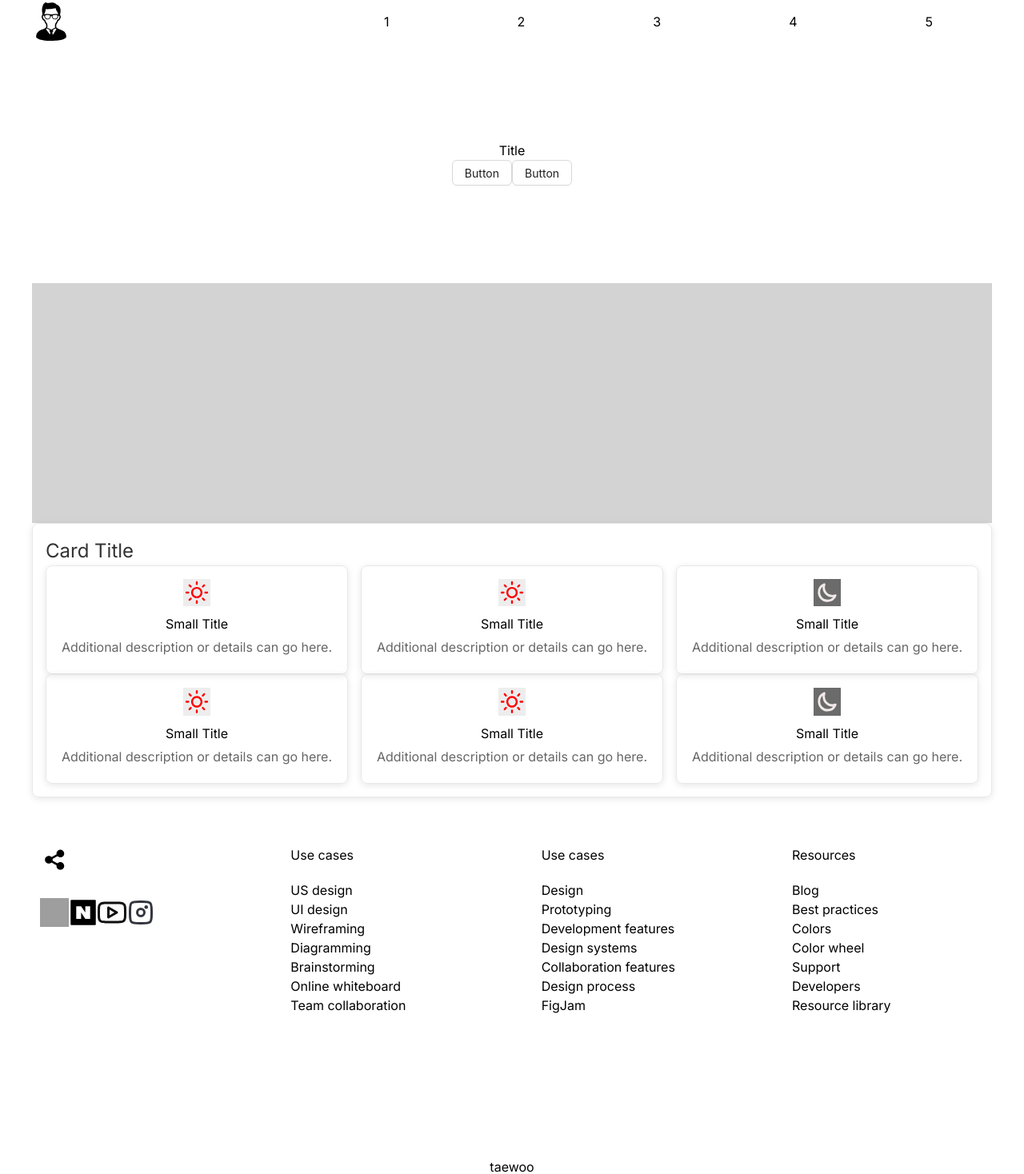
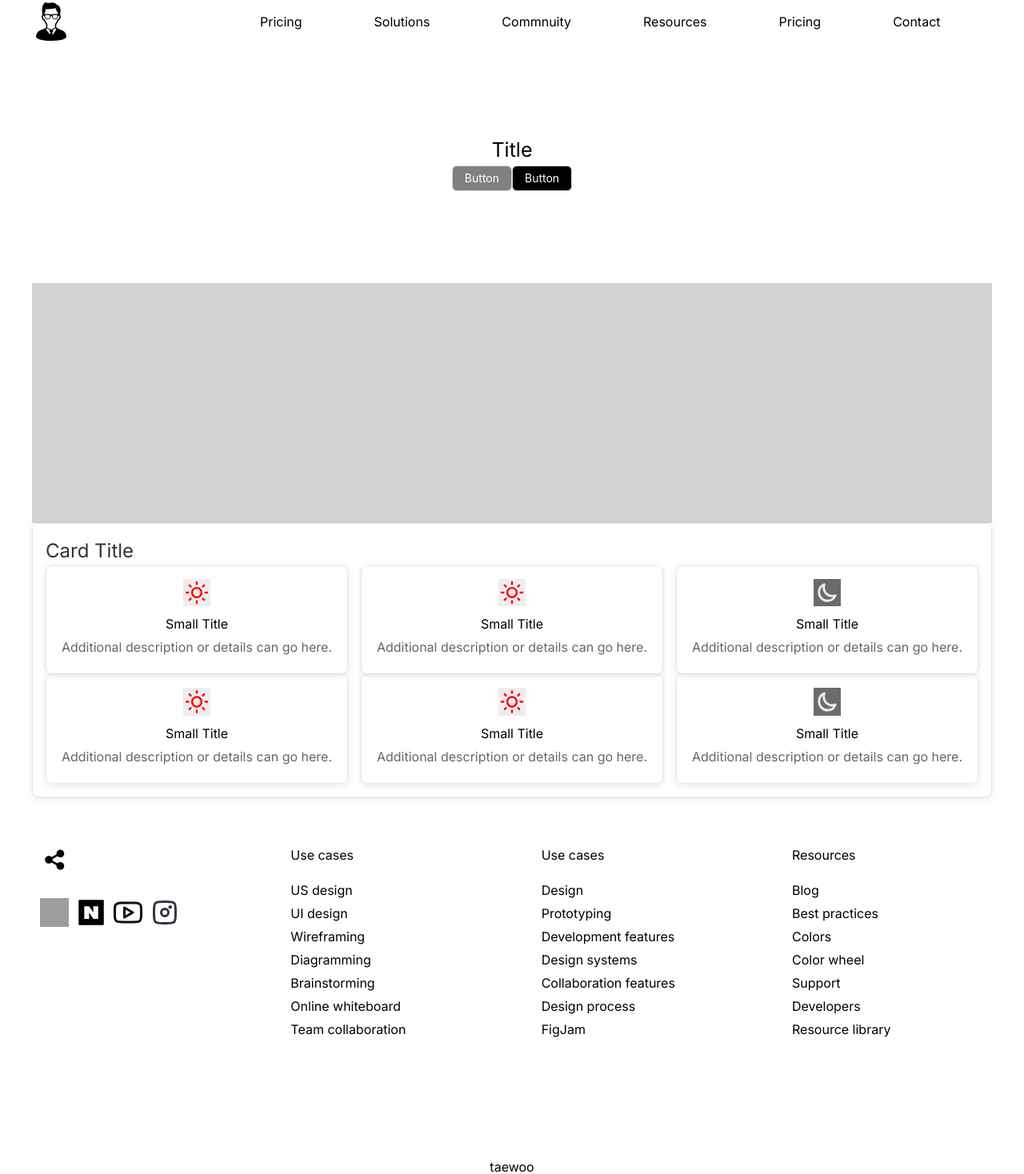
Before and after one commit to rlaxodn322/next14-Blog, a Next.js app: page / in a window 1280 px wide. Shown: the top 1468 px of the page at 80% size. Built offline with nearby package versions, Linux system fonts and the light colour scheme; grey boxes are pictures that could not be loaded.

Commit message:
블로그 메인 페이지 layout 틀

```diff
--- a/src/app/components/Grid.tsx
+++ b/src/app/components/Grid.tsx
@@ -1,5 +1,4 @@
 import React from 'react';
-
 const divparents: React.CSSProperties = {
   margin: '0 auto',
   alignItems: 'center',
@@ -8,22 +7,24 @@ const divparents: React.CSSProperties = {
   justifyContent: 'space-between',
 };
 const divstyle: React.CSSProperties = {
-  padding: '15px 80px',
+  margin: '15px 45px',
   cursor: 'pointer',
 };
+
 const App: React.FC = () => (
   <>
     <div style={{ width: '100%', backgroundColor: 'white' }}>
       <div style={divparents}>
-        <div style={{ width: '20%' }}>
-          <img src="/icons/man.svg" style={{ width: '20%' }}></img>
+        <div style={{ width: '10%' }}>
+          <img src="/icons/man.svg" style={{ width: '40%' }}></img>
         </div>
-        <div style={{ width: '70%', display: 'flex' }}>
-          <div style={divstyle}>1</div>
-          <div style={divstyle}>2</div>
-          <div style={divstyle}>3</div>
-          <div style={divstyle}>4</div>
-          <div style={divstyle}>5</div>
+        <div style={{ width: '80%', display: 'flex' }}>
+          <div style={divstyle}>Pricing</div>
+          <div style={divstyle}>Solutions</div>
+          <div style={divstyle}>Commnuity</div>
+          <div style={divstyle}>Resources</div>
+          <div style={divstyle}>Pricing</div>
+          <div style={divstyle}>Contact</div>
         </div>
       </div>
     </div>
--- a/src/app/components/MiddleFooter.tsx
+++ b/src/app/components/MiddleFooter.tsx
@@ -17,24 +17,47 @@ const SubBox = styled.div`
 const TitleBox = styled.div`
   margin-bottom: 20px;
 `;
-const StoryBox = styled.div``;
+const ImgBox = styled.div`
+  display: flex;
+`;
+const Img2 = styled.img`
+  width: 15%;
+  margin-right: 10px;
+  cursor: pointer;
+`;
+const StoryBox = styled.div`
+  cursor: pointer;
+  margin-top: 5px;
+`;
 const MiddleFooter: React.FC = () => {
   return (
     <>
       <MainBox>
         <SubBox>
           <div>
-            <img
+            <Img2
               style={{ width: '15%', marginBottom: '30px' }}
               src="icons/sns.svg"
-            ></img>{' '}
+            ></Img2>{' '}
           </div>
-          <div style={{ display: 'flex' }}>
-            <img style={{ width: '15%' }} src="icons/facebook.svg"></img>
-            <img style={{ width: '15%' }} src="icons/naver.svg"></img>
-            <img style={{ width: '15%' }} src="icons/youtube.svg"></img>
-            <img style={{ width: '15%' }} src="icons/insta.svg"></img>
-          </div>
+          <ImgBox style={{ display: 'flex' }}>
+            <Img2
+              style={{ width: '15%', marginRight: '10px' }}
+              src="icons/facebook.svg"
+            ></Img2>
+            <Img2
+              style={{ width: '15%', marginRight: '10px' }}
+              src="icons/naver.svg"
+            ></Img2>
+            <Img2
+              style={{ width: '15%', marginRight: '10px' }}
+              src="icons/youtube.svg"
+            ></Img2>
+            <Img2
+              style={{ width: '15%', marginRight: '10px' }}
+              src="icons/insta.svg"
+            ></Img2>
+          </ImgBox>
         </SubBox>
         <SubBox>
           <TitleBox>Use cases</TitleBox>
--- a/src/app/components/TitleBox.tsx
+++ b/src/app/components/TitleBox.tsx
@@ -15,9 +15,13 @@ const TitleBox: React.FC = () => {
     <>
       <TitleStyle>
         <div style={{ textAlign: 'center' }}>
-          <h2>Title</h2>
-          <Button>Button</Button>
-          <Button>Button</Button>
+          <h2 style={{ fontSize: '25px' }}>Title</h2>
+          <Button style={{ backgroundColor: 'gray', color: 'white' }}>
+            Button
+          </Button>
+          <Button style={{ backgroundColor: 'black', color: 'white' }}>
+            Button
+          </Button>
         </div>
       </TitleStyle>
     </>
```
